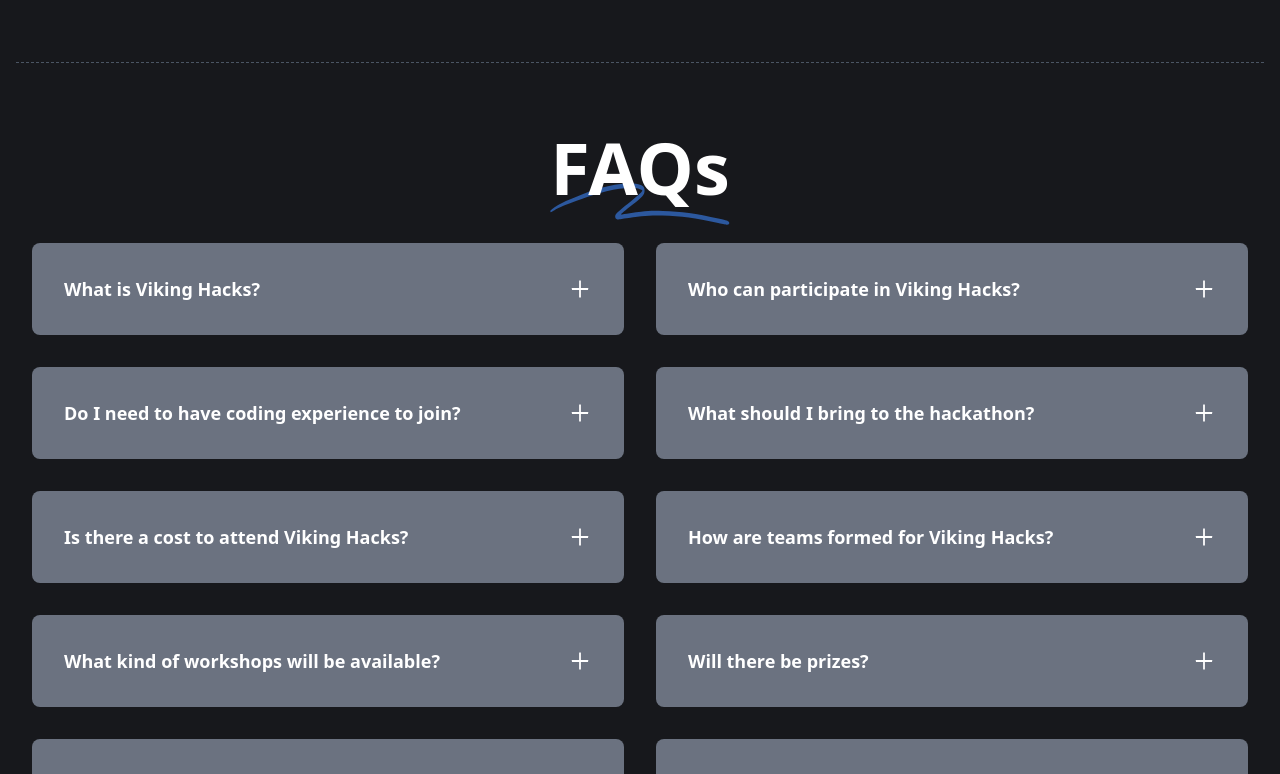
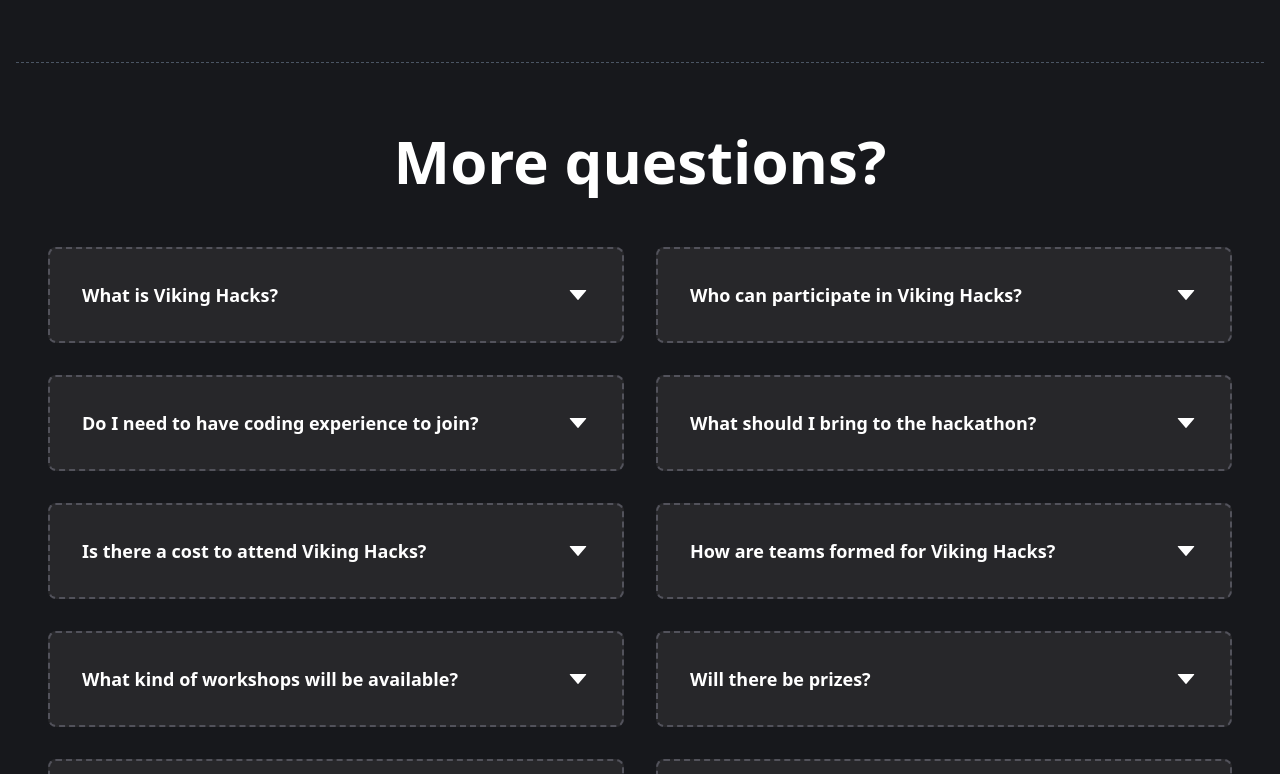
Before and after one commit to Mishra-Manit/VikingHacksWebsite, a Next.js app: page / in a window 1280 px wide. Shown: the part 1760-2534 px from the top of the page. Built offline with nearby package versions, Linux system fonts and the light colour scheme.

Commit message:
update FAQs styling

```diff
--- a/components/FAQ.tsx
+++ b/components/FAQ.tsx
@@ -1,7 +1,7 @@
 'use client'
 
 import React, { useState, useRef, useEffect } from 'react';
-import { AiOutlinePlus, AiOutlineMinus } from 'react-icons/ai';
+import { AiFillCaretDown, AiFillCaretUp } from 'react-icons/ai';
 
 interface FAQProps {
   question: string;
@@ -28,7 +28,21 @@
 
   return (
     <article
-      className="bg-gray-500 p-8 rounded-lg cursor-pointer transition-all duration-500 ease-linear hover:bg-gray-600"
+      className="
+      bg-zinc-800
+      p-8
+      rounded-lg
+      cursor-pointer
+      transition-all
+      duration-200
+      ease-linear
+      border-2
+      border-zinc-600
+      border-dashed
+      hover:bg-zinc-700
+      hover:border-solid
+      hover:border-zinc-600
+      "
       onClick={toggleAnswer}
     >
       <div className="flex justify-between items-center">
@@ -40,7 +54,7 @@
             toggleAnswer();
           }}
         >
-          {isAnswerShowing ? <AiOutlineMinus /> : <AiOutlinePlus />}
+          {isAnswerShowing ? <AiFillCaretUp /> : <AiFillCaretDown />}
         </button>
       </div>
       <div
--- a/components/FAQs.tsx
+++ b/components/FAQs.tsx
@@ -67,15 +67,9 @@
 
 const FAQs: React.FC = () => {
   return (
-    <section className="w-full py-1 mb-8">
-      <div className="container mx-auto px-4">
-        {/* <h2 className="text-6xl pb-6 font-bold text-center text-white mb-8">FAQs</h2> */}
-        <h1 className="mx-auto max-w-4xl font-display text-5xl font-bold tracking-normal text-gray-300 sm:text-7xl mb-10">
-          <span className="relative whitespace-nowrap text-white">
-            <SquigglyLines />
-            <span className="relative">FAQs</span>
-          </span>{" "}
-        </h1>
+    <section className="w-full py-1 mb-8 p-8">
+      <div className="container mx-auto">
+        <h2 className="text-3xl xs:text-4xl sm:text-6xl pb-6 font-bold text-center text-white mb-8">More questions?</h2>
         <div className="grid items-start auto-columns-auto grid-cols-1 md:grid-cols-2 gap-8">
           {faqsData.map(faq => (
             <FAQ key={faq.id} question={faq.question} answer={faq.answer} />
```
